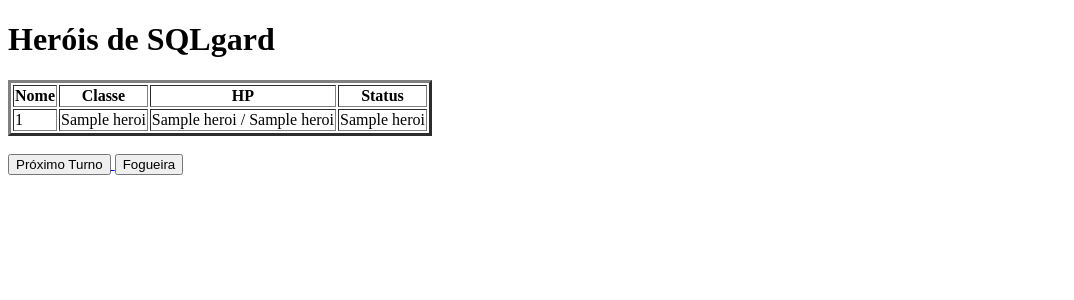
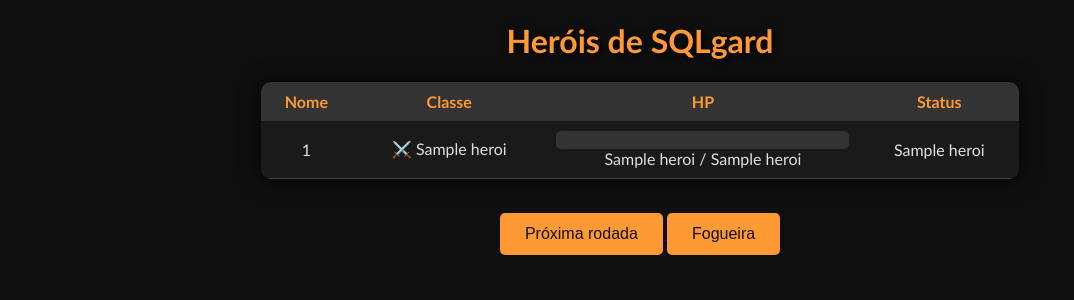
Before and after one commit to FelipeRibeiroSalles/CP1-BD-2TDSPV, a Flask app: template templates/index.html in a window 1280 px wide. Shown: the top 300 px of the page, without its empty margins (0-1074 px from the left). Run offline with Flask 3, Linux system fonts and the light colour scheme; the template is opened without the code that fills it: most values are stand-ins (such as "Sample title", 1, 10 or a date in 2020).

Commit message:
Correção do index já com o botão reset aplicado.

```diff
--- a/templates/index.html
+++ b/templates/index.html
@@ -1,14 +1,99 @@
 <!DOCTYPE html>
 <html>
+
 <head>
 <title>SQLgard RPG</title>
+
+<style>
+
+body{
+background-color:#0f0f0f;
+color:#e0e0e0;
+font-family: "Trebuchet MS", sans-serif;
+text-align:center;
+}
+
+h1{
+color:#ff9933;
+text-shadow:2px 2px 8px #000;
+}
+
+table{
+margin:auto;
+border-collapse:collapse;
+width:60%;
+background:#1a1a1a;
+border-radius:10px;
+overflow:hidden;
+box-shadow:0px 0px 20px rgba(0,0,0,0.8);
+}
+
+th{
+background:#333;
+color:#ff9933;
+padding:10px;
+}
+
+td{
+padding:10px;
+border-bottom:1px solid #444;
+}
+
+/* BOTÕES */
+
+button{
+background:#ff9933;
+color:#111;
+border:none;
+padding:12px 25px;
+font-size:16px;
+border-radius:5px;
+cursor:pointer;
+margin-top:15px;
+}
+
+button:hover{
+background:#ffb366;
+}
+
+/* BARRA DE VIDA */
+
+.hp-bar{
+background:#333;
+width:100%;
+height:18px;
+border-radius:5px;
+overflow:hidden;
+}
+
+.hp-fill{
+height:100%;
+width:0%;
+}
+
+/* CORES DA VIDA */
+
+.hp-high{
+background:#02aa15;
+}
+
+.hp-mid{
+background:#ffff02;
+}
+
+.hp-low{
+background:#e80303;
+}
+
+</style>
+
 </head>
 
 <body>
 
 <h1>Heróis de SQLgard</h1>
 
-<table border="3">
+<table>
 
 <tr>
 <th>Nome</th>
@@ -19,11 +104,26 @@
 
 {% for h in herois %}
 
-<tr>
+<tr class="{% if h[4] == 'MORTO' %}dead{% endif %}">
+
 <td>{{h[0]}}</td>
-<td>{{h[1]}}</td>
-<td>{{h[2]}} / {{h[3]}}</td>
+
+<td>
+⚔️ {{h[1]}}
+</td>
+
+<td>
+
+<div class="hp-bar">
+<div class="hp-fill" data-hp="{{h[2]}}" data-max="{{h[3]}}"></div>
+</div>
+
+{{h[2]}} / {{h[3]}}
+
+</td>
+
 <td>{{h[4]}}</td>
+
 </tr>
 
 {% endfor %}
@@ -33,12 +133,39 @@
 <br>
 
 <a href="/processar">
-<button>Próximo Turno</button>
+<button> Próxima rodada</button>
 </a>
 
-<a href="resetar">
-<button>Fogueira</button>
+<a href="/resetar">
+<button> Fogueira</button>
 </a>
+
+<script>
+
+document.querySelectorAll(".hp-fill").forEach(bar => {
+
+let hp = parseInt(bar.dataset.hp)
+let max = parseInt(bar.dataset.max)
+
+let percent = (hp / max) * 100
+
+bar.style.width = percent + "%"
+
+/* COR DA VIDA */
+
+if(percent > 60){
+bar.classList.add("hp-high")
+}
+else if(percent > 30){
+bar.classList.add("hp-mid")
+}
+else{
+bar.classList.add("hp-low")
+}
+
+})
+
+</script>
 
 </body>
 </html>
```
